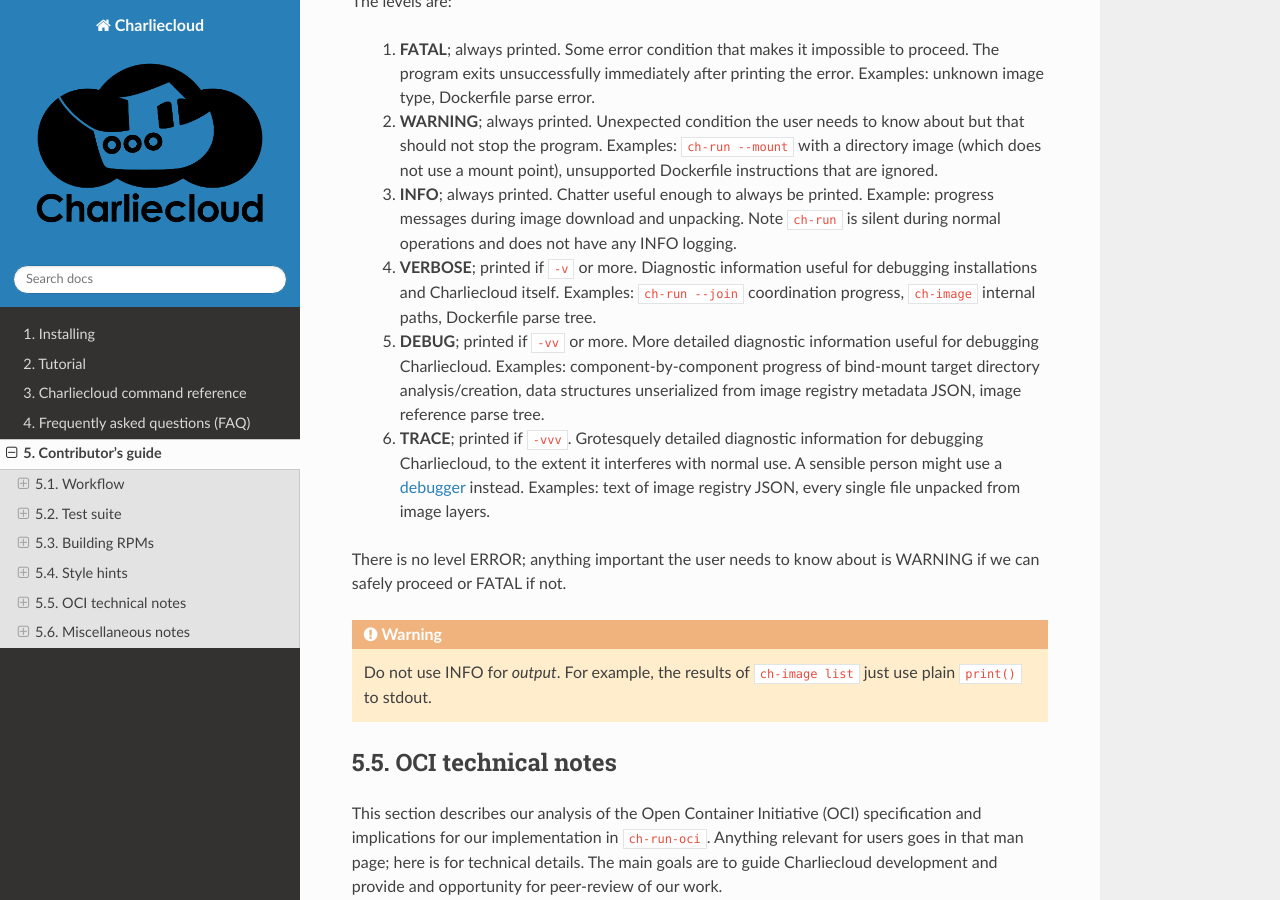
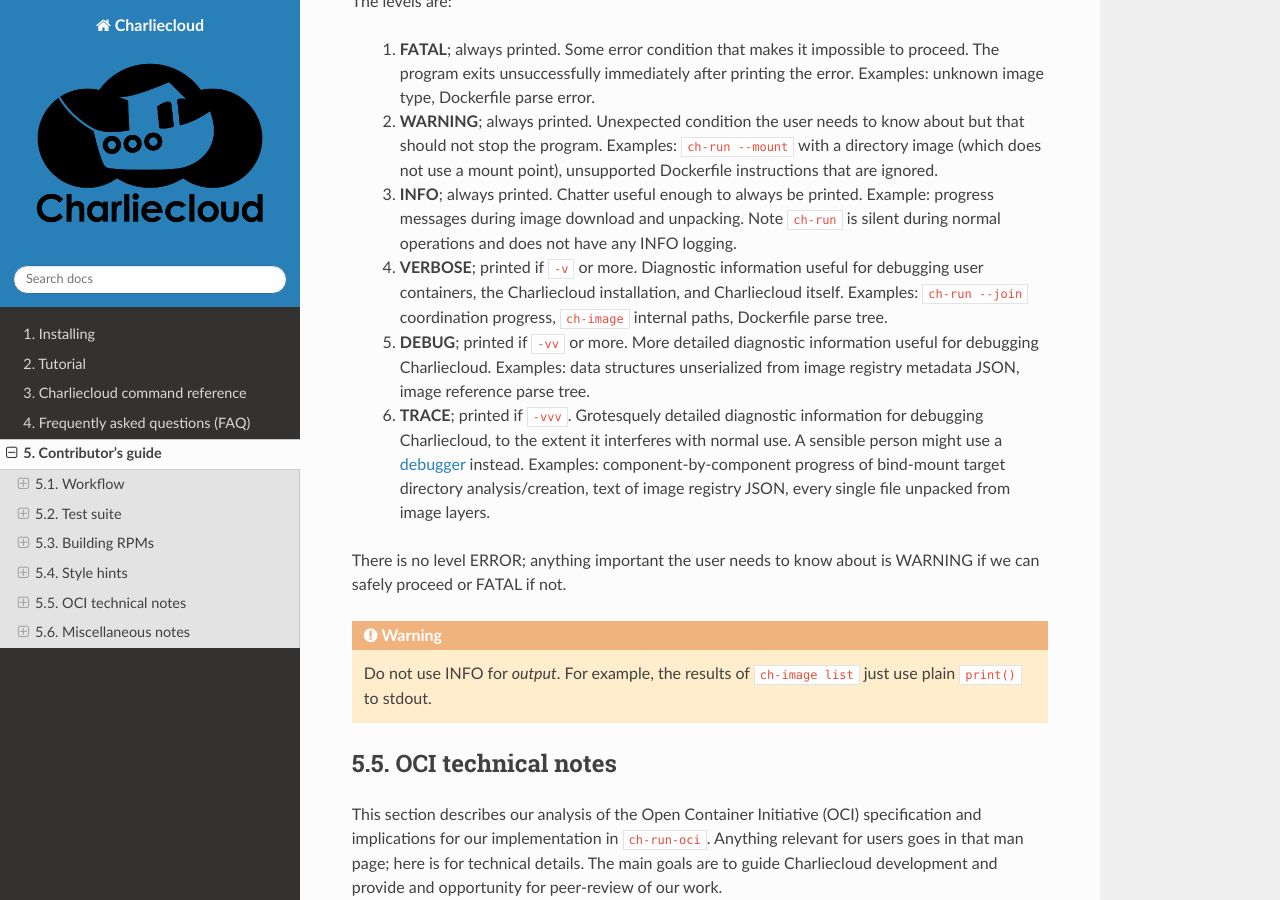
Before and after one commit to hpc/charliecloud, a Sphinx documentation site: the page built from doc/dev.rst, in a window 1280 px wide and 900 px high, scrolled down 18833 px. Built offline with Sphinx 7.4.7 and the Read the Docs theme 2.0.0, drawn with Linux system fonts in a browser that asks for light colours.

Commit message:
change C levels to match Python

```diff
--- a/doc/dev.rst
+++ b/doc/dev.rst
@@ -963,22 +963,22 @@ named by level. The main error can be accompanied by a hint. The levels are:
      INFO logging.
 
   4. **VERBOSE**; printed if :code:`-v` or more. Diagnostic information useful
-     for debugging installations and Charliecloud itself. Examples:
-     :code:`ch-run --join` coordination progress, :code:`ch-image` internal
-     paths, Dockerfile parse tree.
+     for debugging user containers, the Charliecloud installation, and
+     Charliecloud itself. Examples: :code:`ch-run --join` coordination
+     progress, :code:`ch-image` internal paths, Dockerfile parse tree.
 
   5. **DEBUG**; printed if :code:`-vv` or more. More detailed diagnostic
-     information useful for debugging Charliecloud. Examples:
-     component-by-component progress of bind-mount target directory
-     analysis/creation, data structures unserialized from image registry
-     metadata JSON, image reference parse tree.
+     information useful for debugging Charliecloud. Examples: data structures
+     unserialized from image registry metadata JSON, image reference parse
+     tree.
 
   6. **TRACE**; printed if :code:`-vvv`. Grotesquely detailed diagnostic
      information for debugging Charliecloud, to the extent it interferes with
      normal use. A sensible person might use a `debugger
      <https://twitter.com/wesamo__/status/1464764461831663626>`_ instead.
-     Examples: text of image registry JSON, every single file unpacked from
-     image layers.
+     Examples: component-by-component progress of bind-mount target directory
+     analysis/creation, text of image registry JSON, every single file
+     unpacked from image layers.
 
 There is no level ERROR; anything important the user needs to know about is
 WARNING if we can safely proceed or FATAL if not.
```
Also changed, not shown: 4 other files.
